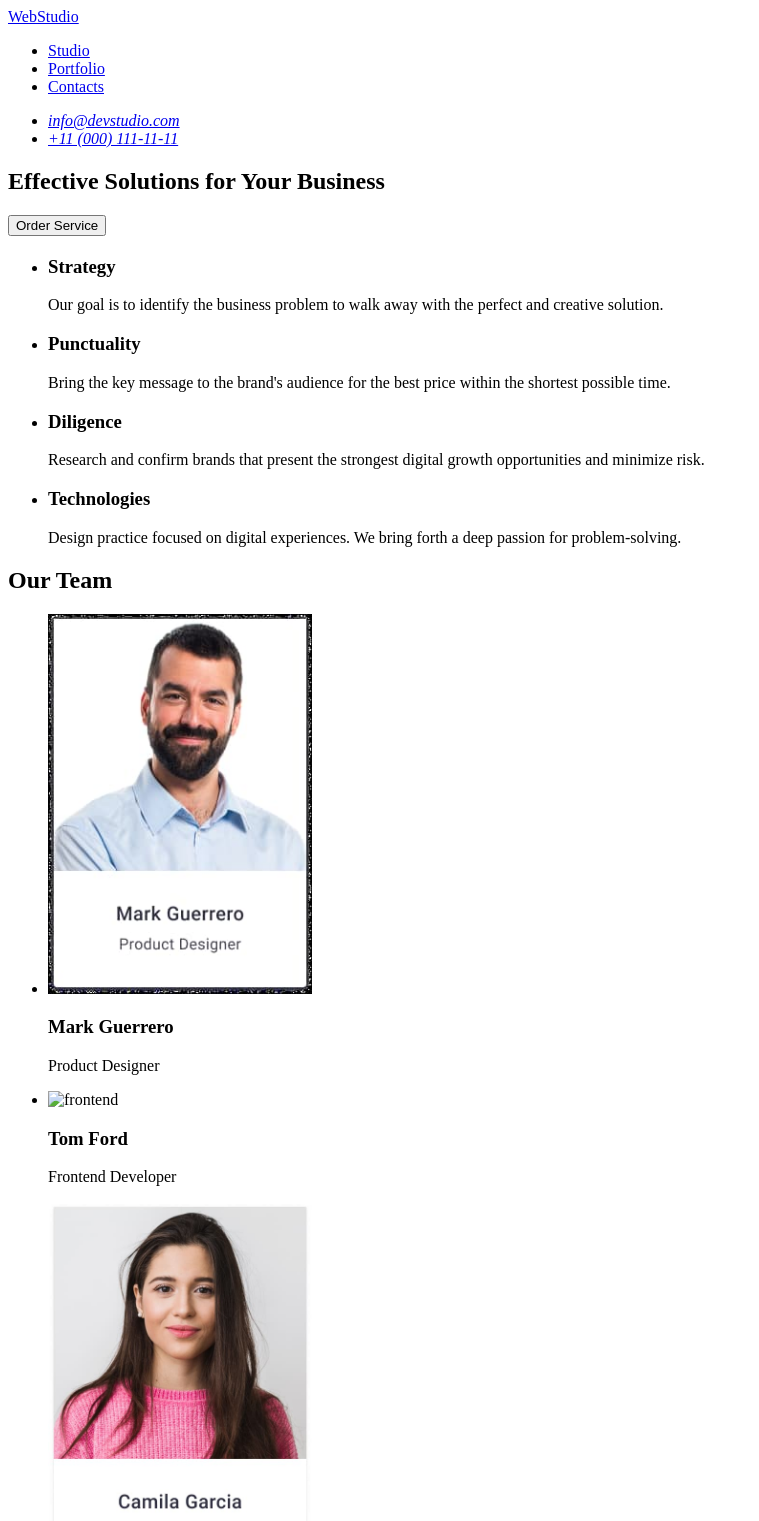
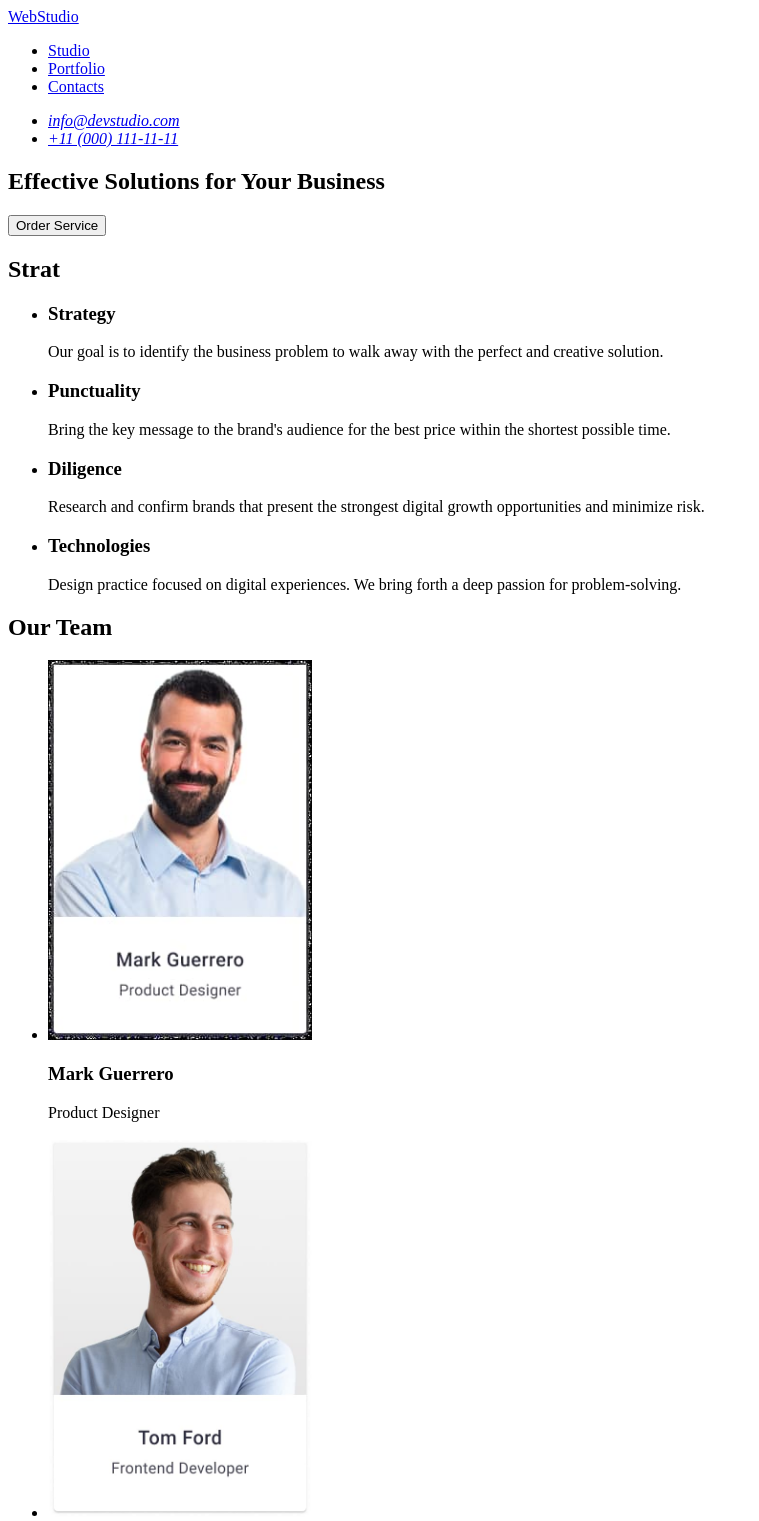
Before and after one commit to nursito/goit-markup-hw-01, a plain HTML site: page index.html in a window 1280 px wide. Shown: the top 1521 px of the page, without its empty margins (0-759 px from the left). Drawn offline with Linux system fonts and the light colour scheme.

Commit message:
index.html

```diff
--- a/index.html
+++ b/index.html
@@ -30,7 +30,7 @@
         </h1>
         <button type="button">Order Service</button>
     </section>
-        <section><h2></h2>
+        <section><h2>Strat</h2>
             <ul>
             <li>
                 <h3>Strategy</h3>
@@ -54,13 +54,12 @@
             <h2>Our Team</h2>
             <ul>
                 <li>
-                    <img src="/images/Team Card 1 (1)-min.jpg"
-                    width="264" height="380" alt="product">
+                    <img src="/images/Team Card 1 (1)-min.jpg" width="264" height="380" alt="product">
                     <h3>Mark Guerrero</h3>
                     <p>Product Designer</p>
                 </li>
                 <li>
-                    <img src="/images/Team Card 2-min.jpg width="264" height="380" alt="frontend">
+                    <img src="/images/Team Card 2-min.jpg" width="264" height="380" alt="frontend">
                     <h3>Tom Ford</h3>
                     <p>Frontend Developer</p>
                 </li>
```
